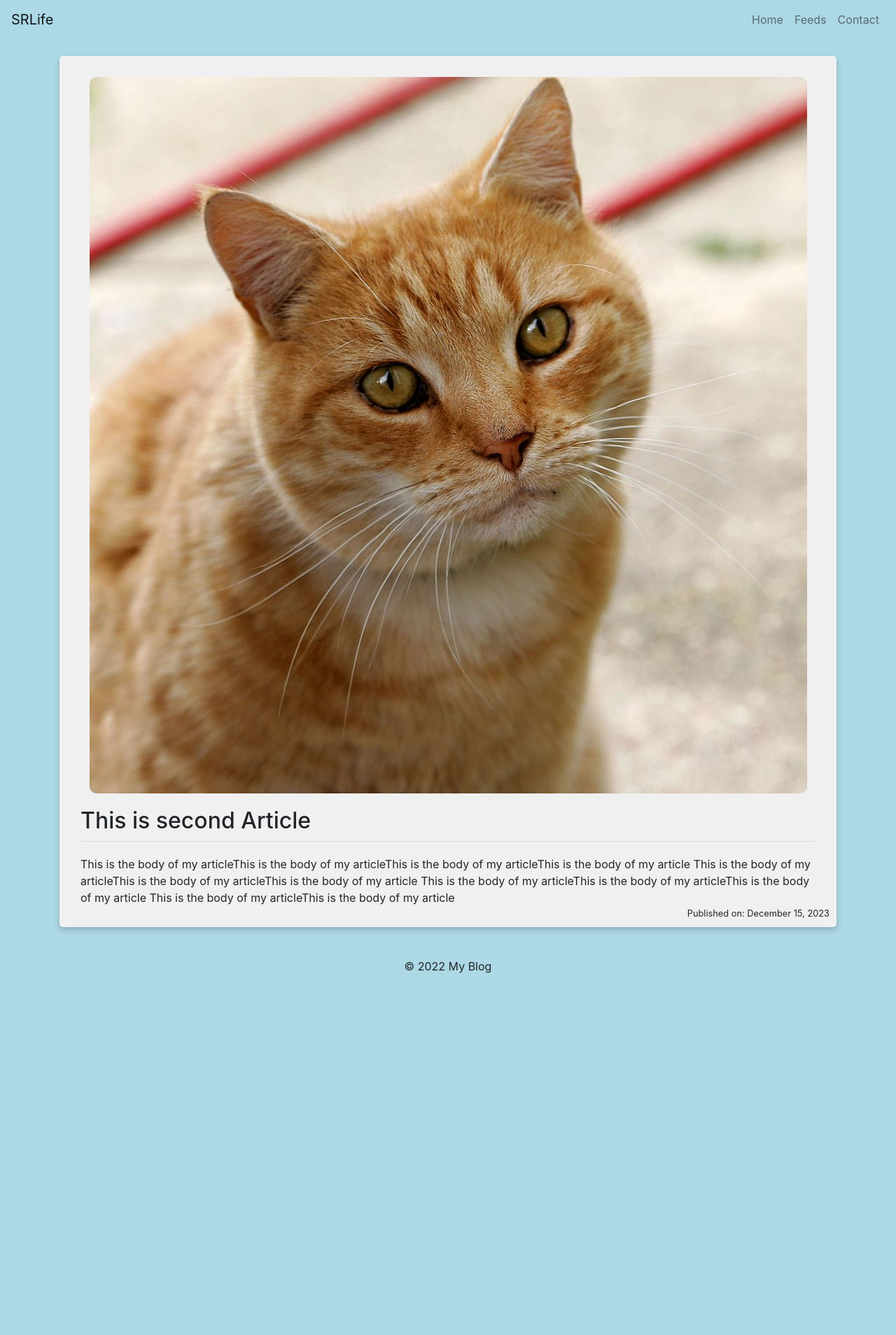
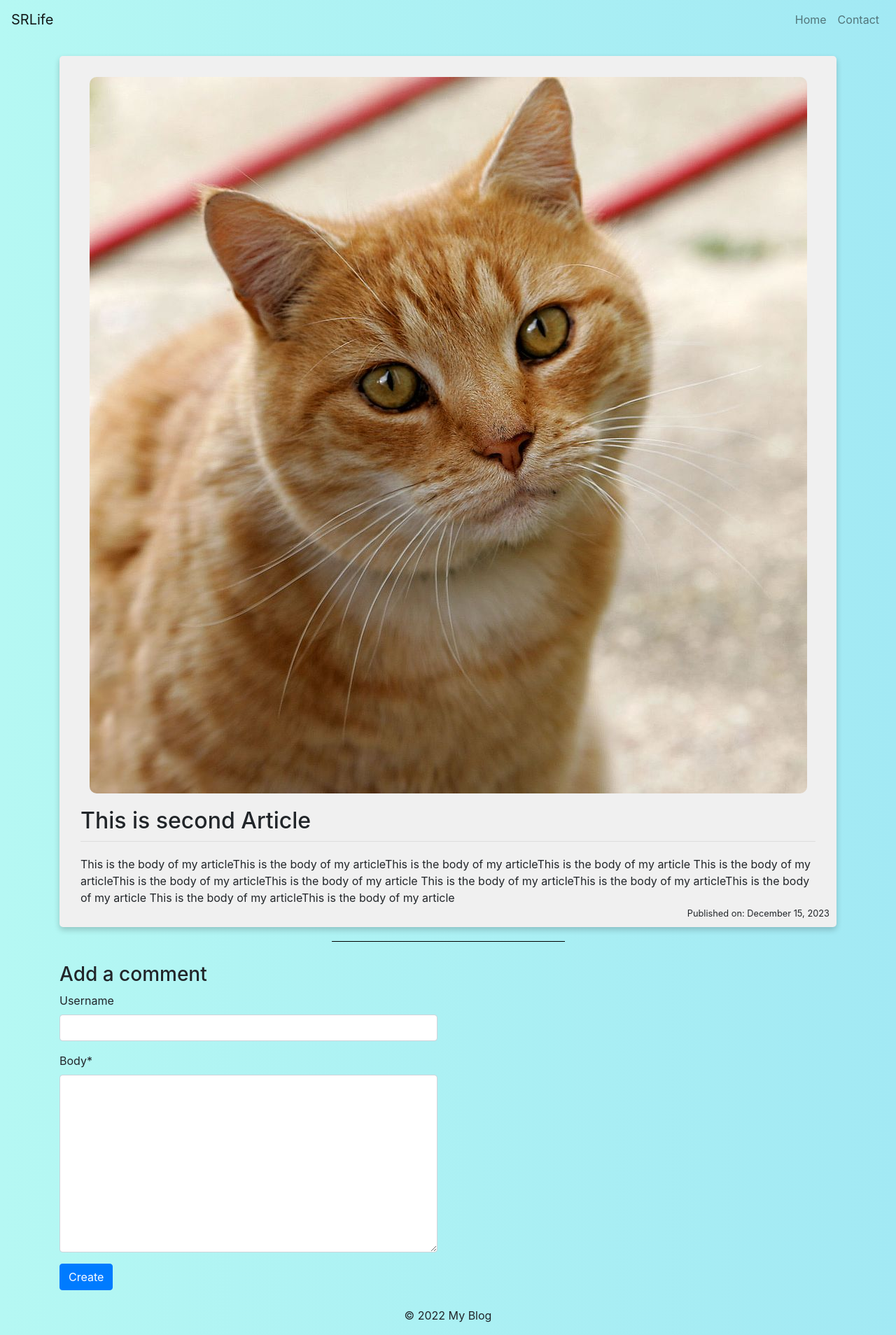
Before and after one commit to rohits144/blogsite, a Django app: page /13 in a window 1280 px wide. Shown: the whole page at 70% size. Before the commit the page ends 1391 px from the top, so only its background shows below. Run offline with Django 3.2, Linux system fonts and the light colour scheme; data comes from the database, SQL or seed files in the repository; data that the repository does not hold is empty; some libraries are stand-ins or nearby versions.

Commit message:
Add Comment model and form

```diff
--- a/blog/admin.py
+++ b/blog/admin.py
@@ -1,5 +1,6 @@
 from django.contrib import admin
-from .models import Article
+from .models import Article, Comment
 
 # Register your models here.
 admin.site.register(Article)
+admin.site.register(Comment)
--- a/blog/forms.py
+++ b/blog/forms.py
@@ -1,8 +1,15 @@
 from django.forms import ModelForm
 
-from .models import Article
+from .models import Article, Comment
+from django import forms
 
 class ArticleForm(ModelForm):
     class Meta:
         model = Article
         fields = ['title', 'body', 'author', 'image']
+
+class CommentForm(ModelForm):
+    article_id = forms.IntegerField(widget=forms.HiddenInput())
+    class Meta:
+        model = Comment
+        fields = ['username', 'body', 'article_id' ]
--- a/blog/models.py
+++ b/blog/models.py
@@ -2,6 +2,7 @@ from django_extensions.db.models import TimeStampedModel
 from django.db import models
 from django.core.validators import URLValidator
 from django.core.exceptions import ValidationError
+from django.db import connection
 
 
 class Article(TimeStampedModel):
@@ -48,6 +49,8 @@ class Article(TimeStampedModel):
         else:
             return 'media/Cat03.jpg'
 
+    def get_all_comments(self):
+        return Comment.objects.filter(article=self.id)
 
 class Comment(TimeStampedModel):
     article = models.ForeignKey(Article, on_delete=models.CASCADE)
@@ -74,4 +77,12 @@ class Comment(TimeStampedModel):
     def save(self, *args, **kwargs):
         if self.body is None or self.body == "":
             raise ValidationError("Comment body cannot be null.")
+
+        # Validate against SQL injection
+        #with connection.cursor() as cursor:
+        #    cursor.execute("SELECT 1 FROM Comment WHERE body = %s", [self.body])
+        #    result = cursor.fetchone()
+        #    if result:
+        #        raise ValidationError("Comment contains invalid characters.")
+
         super().save(*args, **kwargs)
--- a/blog/templates/article_detail.html
+++ b/blog/templates/article_detail.html
@@ -1,14 +1,11 @@
 {% extends 'base.html' %}
-
+{% load crispy_forms_tags %}
 {% block content %}
 
 <style>
-    body {
-        background: #add8e6;
-    }
 
     .article {
-        position:relative;
+        position: relative;
         width: 100%;
         background-color: #f0f0f0;
         box-shadow: 0 4px 8px rgba(0, 0, 0, 0.2);
@@ -18,30 +15,82 @@
     }
 
     .article-image {
-        max-width: 100%; /* restrict max width to 60% of the screen */
-        height: auto; /* maintain aspect ratio */
-        border-radius: 10px; /* round the edges */
+        max-width: 100%;
+        /* restrict max width to 60% of the screen */
+        height: auto;
+        /* maintain aspect ratio */
+        border-radius: 10px;
+        /* round the edges */
         margin-bottom: 20px;
     }
+
     .image-container {
-        display: flex; /* use Flexbox */
-        justify-content: center; /* center horizontally */
-        align-items: center; /* center vertically */
+        display: flex;
+        /* use Flexbox */
+        justify-content: center;
+        /* center horizontally */
+        align-items: center;
+        /* center vertically */
     }
 
     .article-title {
-        border-bottom: 1px solid #ddd; /* thin, light line */
-        padding-bottom: 10px; /* space between title and line */
-        margin-bottom: 20px; /* space below line */
+        border-bottom: 1px solid #ddd;
+        /* thin, light line */
+        padding-bottom: 10px;
+        /* space between title and line */
+        margin-bottom: 20px;
+        /* space below line */
     }
 
     .published-date {
-        font-size: 0.8em; /* small font size */
-        position: absolute; /* position relative to the article div */
-        bottom: 10px; /* position at the bottom right corner */
+        font-size: 0.8em;
+        /* small font size */
+        position: absolute;
+        /* position relative to the article div */
+        bottom: 10px;
+        /* position at the bottom right corner */
         right: 10px;
     }
 
+    .comment {
+        margin-top: 20px;
+        padding-top: 20px;
+    }
+
+    .table{
+        margin-top: 10px;
+        background-color: white;
+        box-shadow: 0 4px 8px rgba(0, 0, 0, 0.2);
+        border-radius: 5px;
+        border-bottom: none;
+        border: none;
+    }
+
+    .form {
+        margin-left: 0;
+    }
+
+    /* Media queries for mobile screens */
+    @media only screen and (max-width: 600px) {
+        .article {
+            padding: 20px;
+        }
+
+        .article-image {
+            border-radius: 5px;
+            margin-bottom: 10px;
+        }
+
+        .article-title {
+            margin-bottom: 10px;
+        }
+
+        .published-date {
+            font-size: 0.7em;
+            bottom: 5px;
+            right: 5px;
+        }
+    }
 </style>
 
 <div class="container">
@@ -57,6 +106,42 @@
             Published on: {{ article.created|date:"F j, Y" }}
         </div>
     </div>
+    <hr style="border-top: 1px solid black; margin-top: 10px; margin-bottom: 30px; width: 30%;">
+    <div>
+        <h3>Add a comment</h3>
+        <form method="post" class="form" enctype="multipart/form-data" action="{% url 'create-comment' %}">
+            {% csrf_token %}
+            <div  class="form">
+                <div class="row">
+                    <div class="col-md-6">
+                        {{ form|crispy }}
+                        <button type="submit" class="btn btn-primary">Create</button>
+                    </div>
+                </div>
+            </div>
+
+        </form>
+    </div>
+    {% if comments %}
+    <div class="comment">
+        <h3>Comments</h3>
+
+    <table class="table">
+        <thead>
+            <tr>
+                <th scope="col">User</th>
+                <th scope="col">Comment</th>
+            </tr>
+        </thead>
+        <tbody>
+            {% for comment in comments %}
+            <tr>
+                <td>{{ comment.username }}</td>
+                <td>{{ comment.body }}</td>
+            </tr>
+            {% endfor %}
+        </tbody>
+    </table>
 </div>
-
+{% endif %}
 {% endblock %}
--- a/blog/templates/article_list.html
+++ b/blog/templates/article_list.html
@@ -17,7 +17,7 @@
     .article {
         position: relative;
         width: 100%;
-        background-color: #d6dbdc;
+        background-color: #fefefe;
         /* light grey */
         box-shadow: 0 4px 8px rgba(0, 0, 0, 0.2);
         /* horizontal offset, vertical offset, blur radius, color */
--- a/blog/templates/base.html
+++ b/blog/templates/base.html
@@ -7,7 +7,7 @@
     <link rel="stylesheet" href="https://stackpath.bootstrapcdn.com/bootstrap/4.5.0/css/bootstrap.min.css">
     <style>
         body {
-        background: linear-gradient(to right, #c7ebfd, #8aa0a7);
+        background: linear-gradient(to right, #b5f8f3, #a2e9f4);
     }
 
     </style>
@@ -26,9 +26,9 @@
                     <li class="nav-item">
                         <a class="nav-link" href="{% url 'article-list' %}">Home</a>
                     </li>
-                    <li class="nav-item">
+                    <!-- <li class="nav-item">
                         <a class="nav-link" href="{% url 'feed-article-list' %}">Feeds</a>
-                    </li>
+                    </li> -->
                     <li class="nav-item">
                         <a class="nav-link" href="{% url 'contact' %}">Contact</a>
                     </li>
--- a/blog/urls.py
+++ b/blog/urls.py
@@ -2,7 +2,7 @@ from django.contrib import admin
 from django.urls import path, include
 from django.conf.urls.static import static
 
-from .views import ArticleListView, ArticleDetailView
+from .views import ArticleListView, ArticleDetailView, CommentCreateView
 from django.views.generic.base import TemplateView  # Add this line
 from blogsite import settings
 from .views import ArticleCreateView
@@ -13,6 +13,7 @@ urlpatterns = [
     path('<int:pk>', ArticleDetailView.as_view(), name='article-detail'),
     path('contact', TemplateView.as_view(template_name='contact.html'), name='contact'),
     path('create', ArticleCreateView.as_view(), name='article-create'),
+    path('create-comment/', CommentCreateView.as_view(), name='create-comment'),
 ]
 
 
--- a/blog/views.py
+++ b/blog/views.py
@@ -1,12 +1,13 @@
+
 from django.http import HttpResponseRedirect
 from django.shortcuts import render
 from django.urls import reverse
 from django.views.generic import TemplateView, DetailView
 from rest_framework import generics
 
-from .forms import ArticleForm
-from .models import Article
-from .serializers import ArticleSerializer
+from .forms import ArticleForm, CommentForm
+from .models import Article, Comment
+from .serializers import ArticleSerializer, CommentSerializer
 from django.contrib import messages
 from django.views.generic import TemplateView
 from .models import Article
@@ -23,10 +24,18 @@ class ArticleListView(TemplateView):
         return context
 
 
-class ArticleDetailView(DetailView):
+class ArticleDetailView(DetailView, generics.CreateAPIView):
     model = Article
     template_name = 'article_detail.html'
     context_object_name = 'article'
+    form_class = CommentForm
+
+    def get_context_data(self, **kwargs):
+        context = super().get_context_data(**kwargs)
+        context['form'] = self.form_class()
+        article = Article.objects.get(pk=self.kwargs['pk'])
+        context['comments'] = Article.get_all_comments(article)
+        return context
 
 class ArticleCreateView(generics.CreateAPIView):
     queryset = Article.objects.all()
@@ -47,3 +56,21 @@ class ArticleCreateView(generics.CreateAPIView):
             return HttpResponseRedirect(reverse('article-list'))
         else:
             return render(request, 'article_create.html', {'form': form, 'error_message': 'Invalid form data'})
+
+
+class CommentCreateView(generics.CreateAPIView):
+    queryset = Comment.objects.all()
+    serializer_class = CommentSerializer
+    form_class = CommentForm
+
+    def post(self, request, *args, **kwargs):
+        form = self.form_class(request.POST)
+        if form.is_valid():
+            comment = form.save(commit=False)
+            article_id = form.cleaned_data['article_id']
+            comment.article = Article.objects.get(pk=article_id)
+            comment.save()
+            messages.success(request, 'Comment created successfully.')
+            return HttpResponseRedirect(reverse('article-detail', kwargs={'pk': article_id}))
+        else:
+            return HttpResponseRedirect(reverse('article-detail', kwargs={'pk': article_id, 'error_message': 'Invalid form data'}))
```
Also changed, not shown: blog/serializers.py (+6 -1 lines).
